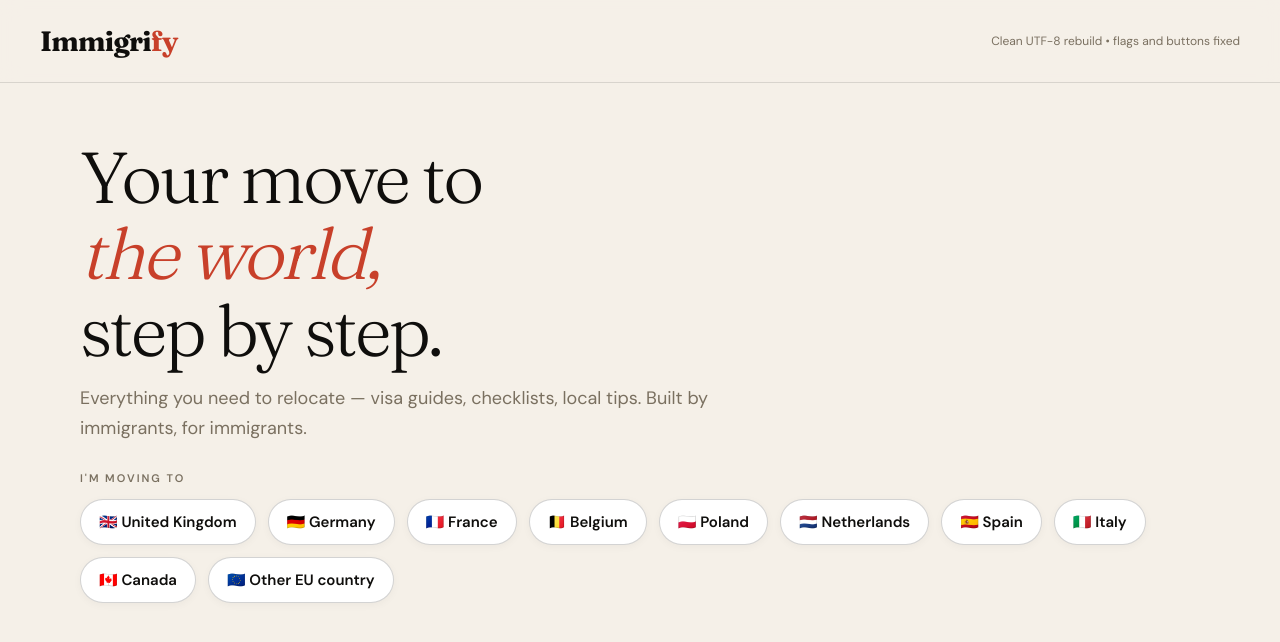
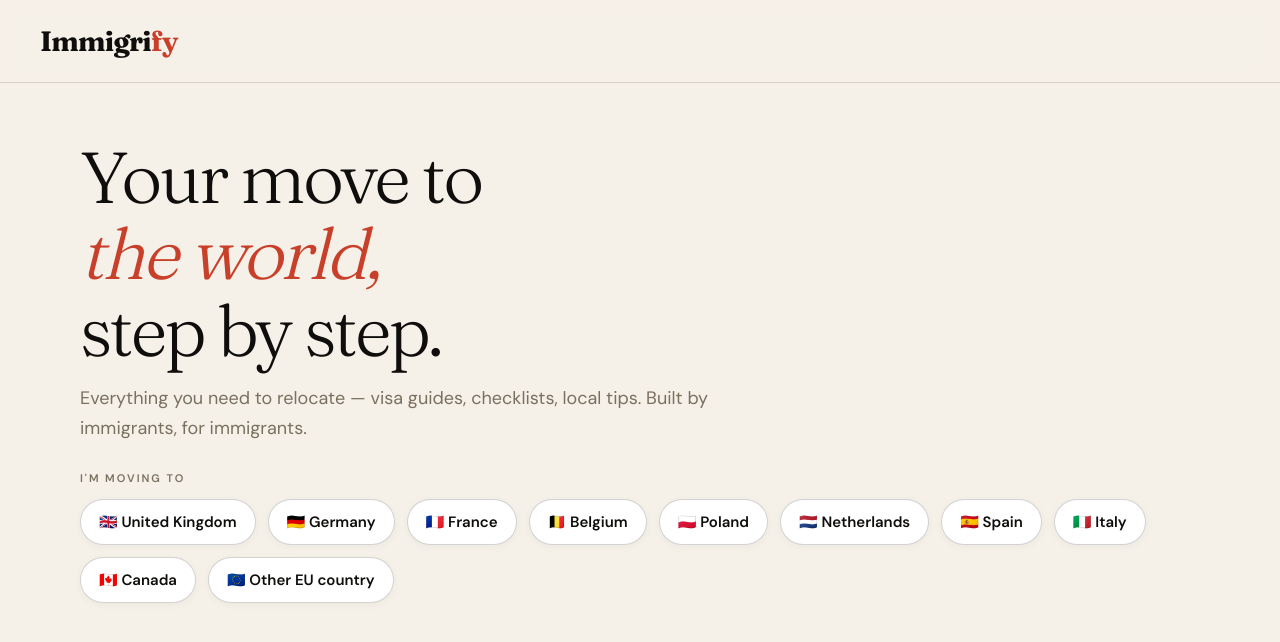
Before and after one commit to 1DmitryK/site, a plain HTML site: page index.html in a window 1280 px wide. Drawn offline with Linux system fonts and the light colour scheme.

Commit message:
Update index.html

```diff
--- a/index.html
+++ b/index.html
@@ -645,7 +645,6 @@
 <body>
   <header>
     <div class="logo">Immigri<span>fy</span></div>
-    <div class="translate-note">Clean UTF-8 rebuild • flags and buttons fixed</div>
   </header>
 
   <main>
```
